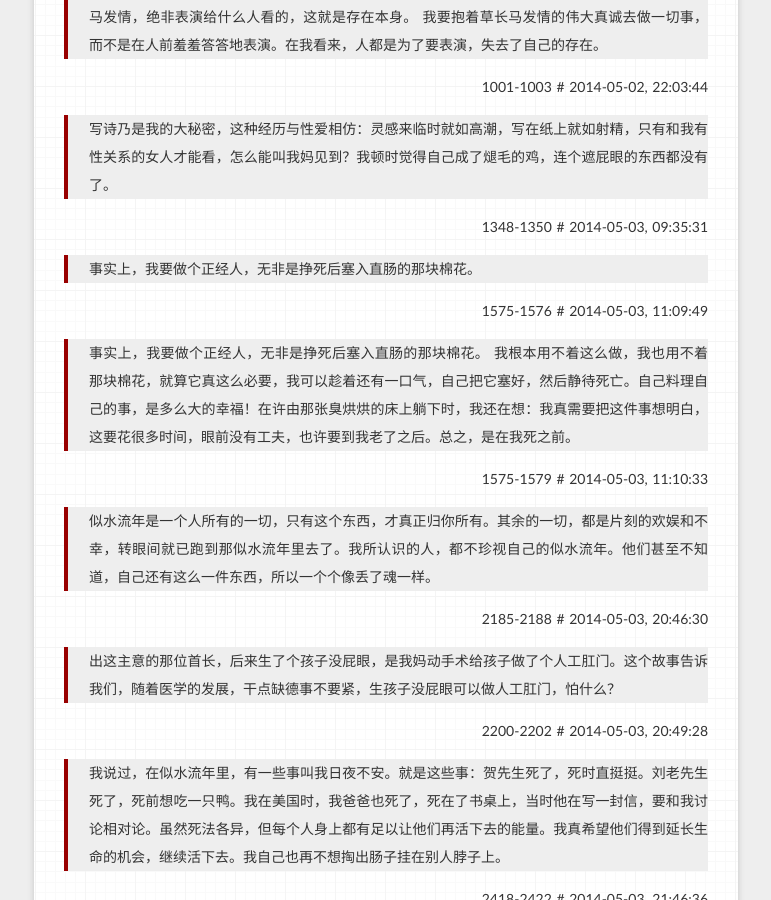
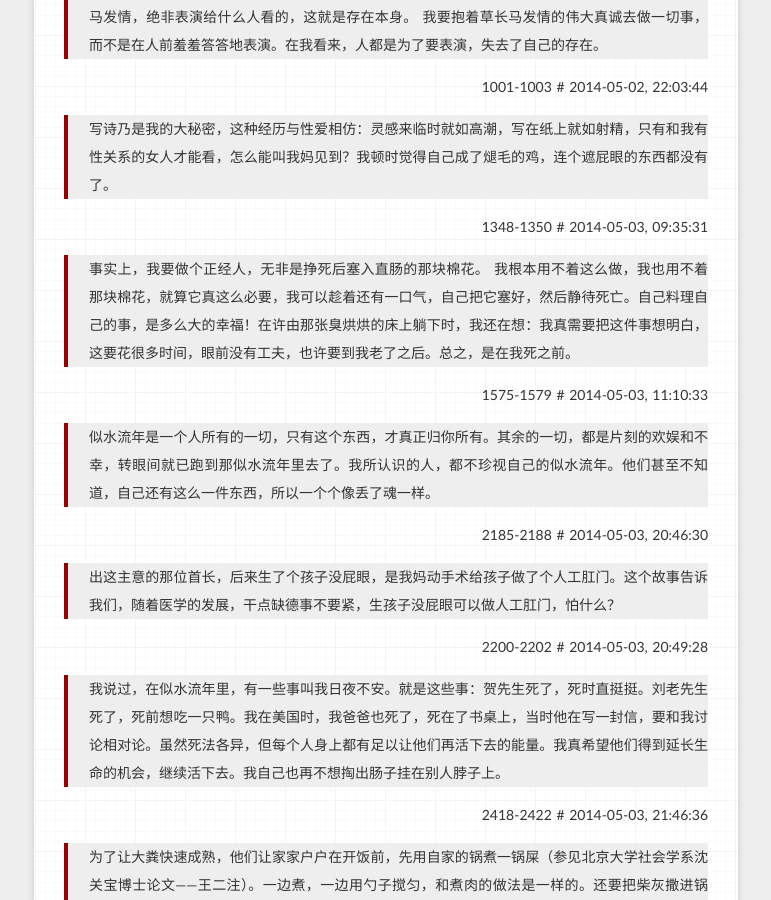
Before and after one commit to Xuezhiyuanlin/herechen.github.io, a Jekyll site: the page built from _posts/2014-05-06-wangxiaobo-the-golden-time.md, in a window 1280 px wide and 900 px high, scrolled down 2081 px. Shown: the whole window, without its empty margins (254-1025 px from the left). Built offline with Jekyll 4.4.1, drawn with Linux system fonts in a browser that asks for light colours; some web fonts are replaced; Markdown is read by kramdown in place of the engine named in the settings; comment, search, counter and statistics services are not loaded.

Commit message:
herechen

```diff
--- a/_posts/2014-05-06-wangxiaobo-the-golden-time.md
+++ b/_posts/2014-05-06-wangxiaobo-the-golden-time.md
@@ -86,11 +86,6 @@ tags: 读书
 > 写诗乃是我的大秘密，这种经历与性爱相仿：灵感来临时就如高潮，写在纸上就如射精，只有和我有性关系的女人才能看，怎么能叫我妈见到？我顿时觉得自己成了煺毛的鸡，连个遮屁眼的东西都没有了。
 
 <p style="text-align:right;padding:0 0">1348-1350 # 2014-05-03,  09:35:31</p>
-
-
-> 事实上，我要做个正经人，无非是挣死后塞入直肠的那块棉花。
-
-<p style="text-align:right;padding:0 0">1575-1576 # 2014-05-03,  11:09:49</p>
 
 
 > 事实上，我要做个正经人，无非是挣死后塞入直肠的那块棉花。 我根本用不着这么做，我也用不着那块棉花，就算它真这么必要，我可以趁着还有一口气，自己把它塞好，然后静待死亡。自己料理自己的事，是多么大的幸福！在许由那张臭烘烘的床上躺下时，我还在想：我真需要把这件事想明白，这要花很多时间，眼前没有工夫，也许要到我老了之后。总之，是在我死之前。
```
